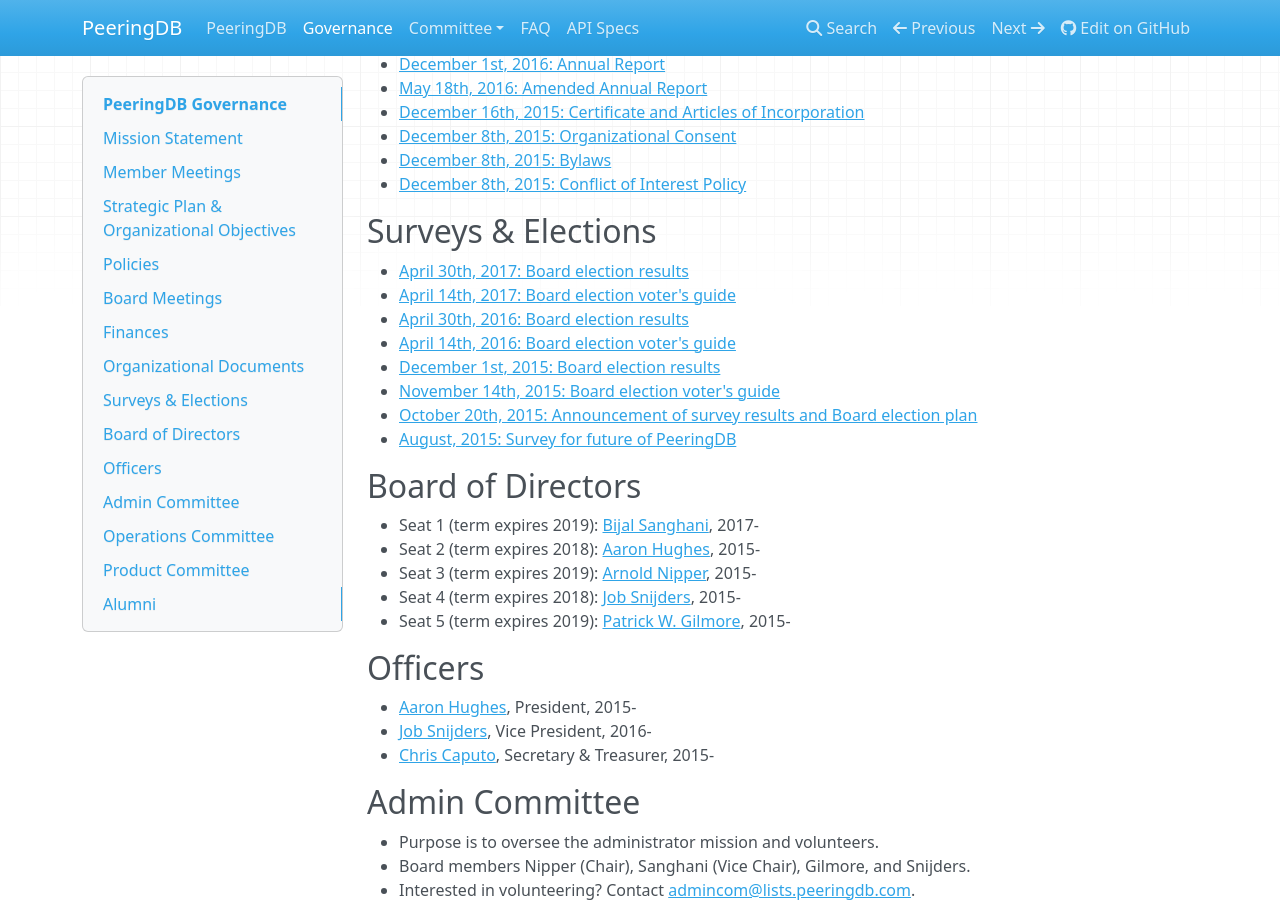
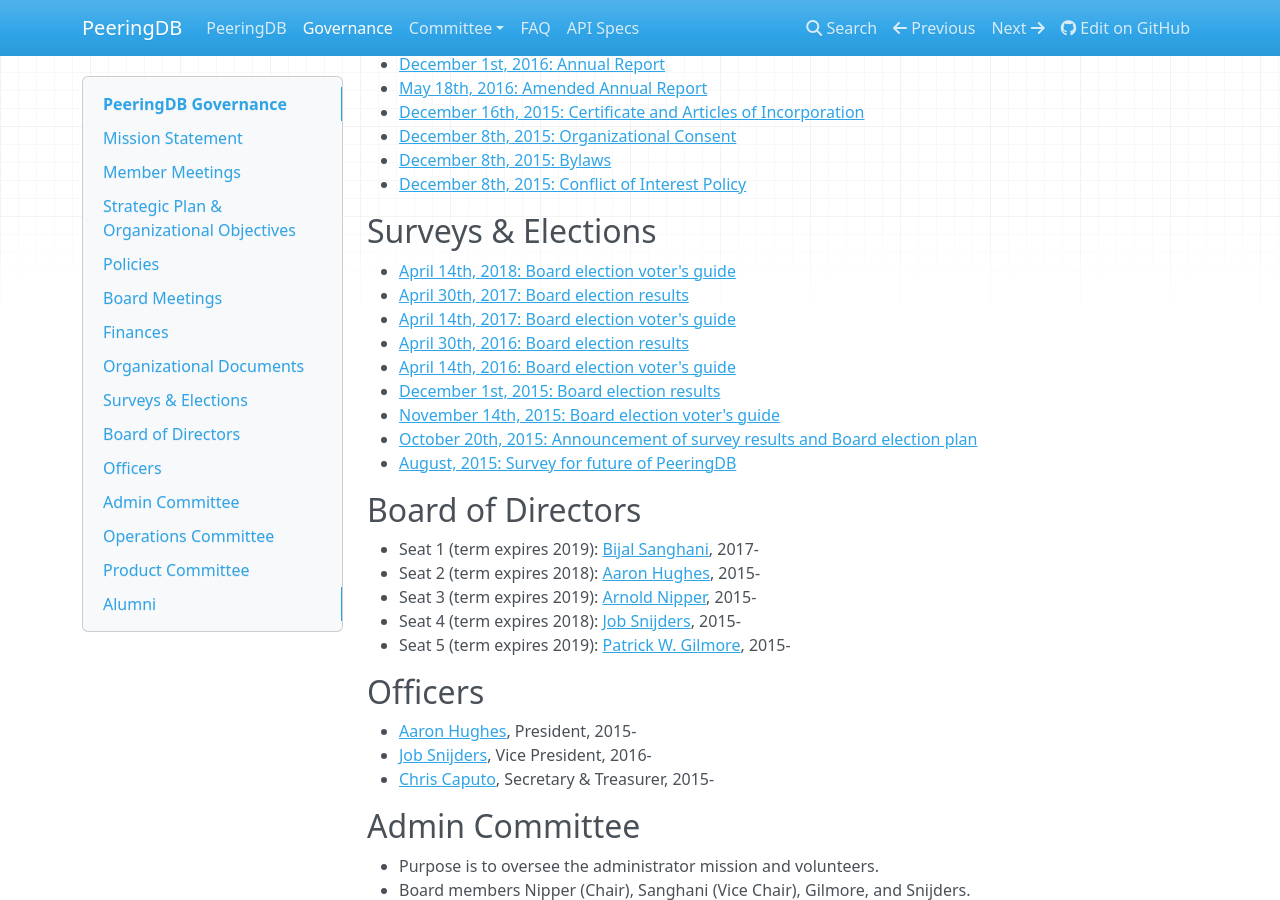
Before and after one commit to peeringdb/docs, an MkDocs documentation site: the page built from docs/gov.md, in a window 1280 px wide and 900 px high, scrolled down 1415 px. Built offline with MkDocs 1.6.1, drawn with Linux system fonts in a browser that asks for light colours; nearby versions of some CDN libraries; old or Windows-style settings are respelled for this version of MkDocs.

Commit message:
Gov index update for elections guide.

```diff
--- a/docs/gov.md
+++ b/docs/gov.md
@@ -66,6 +66,7 @@
 
 ## Surveys & Elections
 
+- [April 14th, 2018: Board election voter's guide](gov/misc/2018-04-14_election.html)
 - [April 30th, 2017: Board election results](gov/misc/2017-04-30_Comprehensive_Poll_Results.pdf)
 - [April 14th, 2017: Board election voter's guide](gov/misc/2017-04-14_election.html)
 - [April 30th, 2016: Board election results](gov/misc/2016-04-30_Comprehensive_Poll_Results.pdf)
```
